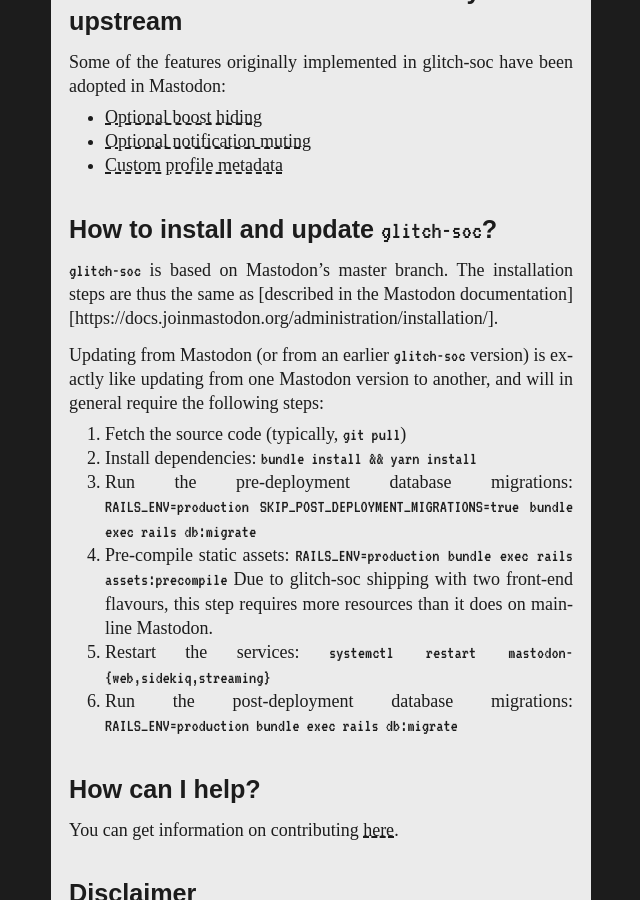
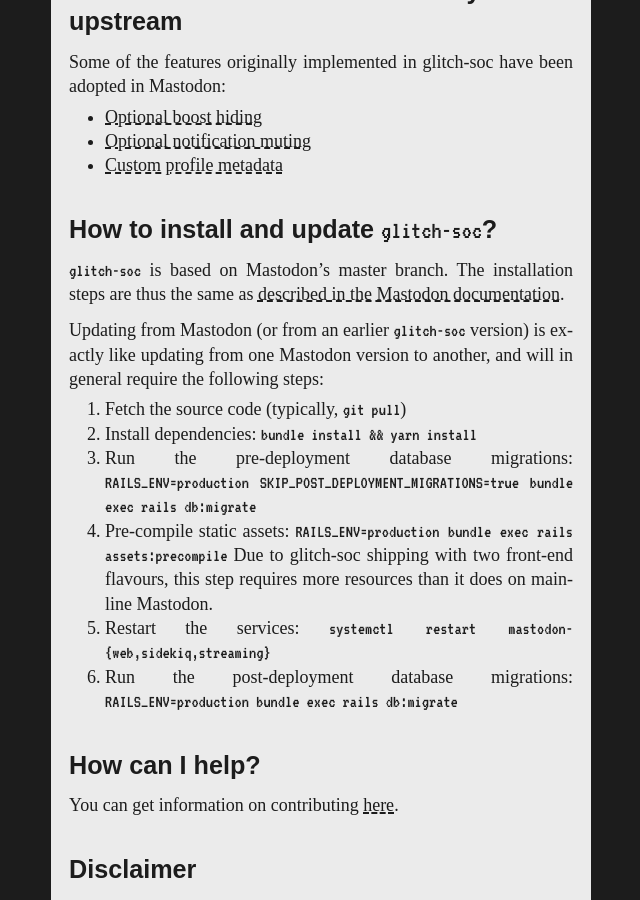
Before and after one commit to glitch-soc/docs, a Jekyll site: the page built from index.md, in a window 1280 px wide and 900 px high, scrolled down 1509 px. Shown: the whole window, without its empty margins (319-959 px from the left). Built offline with Jekyll 4.4.1, drawn with Linux system fonts in a browser that asks for light colours; some web fonts are replaced; our own code applies the rules of GitHub Pages for plain Markdown files.

Commit message:
Fix link to upstream installation documentation

```diff
--- a/index.md
+++ b/index.md
@@ -63,7 +63,7 @@ Mastodon:
 ### How to install and update `glitch-soc`?
 
 `glitch-soc` is based on Mastodon's master branch. The installation steps are thus
-the same as [described in the Mastodon documentation][https://docs.joinmastodon.org/administration/installation/].
+the same as [described in the Mastodon documentation](https://docs.joinmastodon.org/administration/installation/).
 
 Updating from Mastodon (or from an earlier `glitch-soc` version) is exactly like updating from one Mastodon version
 to another, and will in general require the following steps:
```
